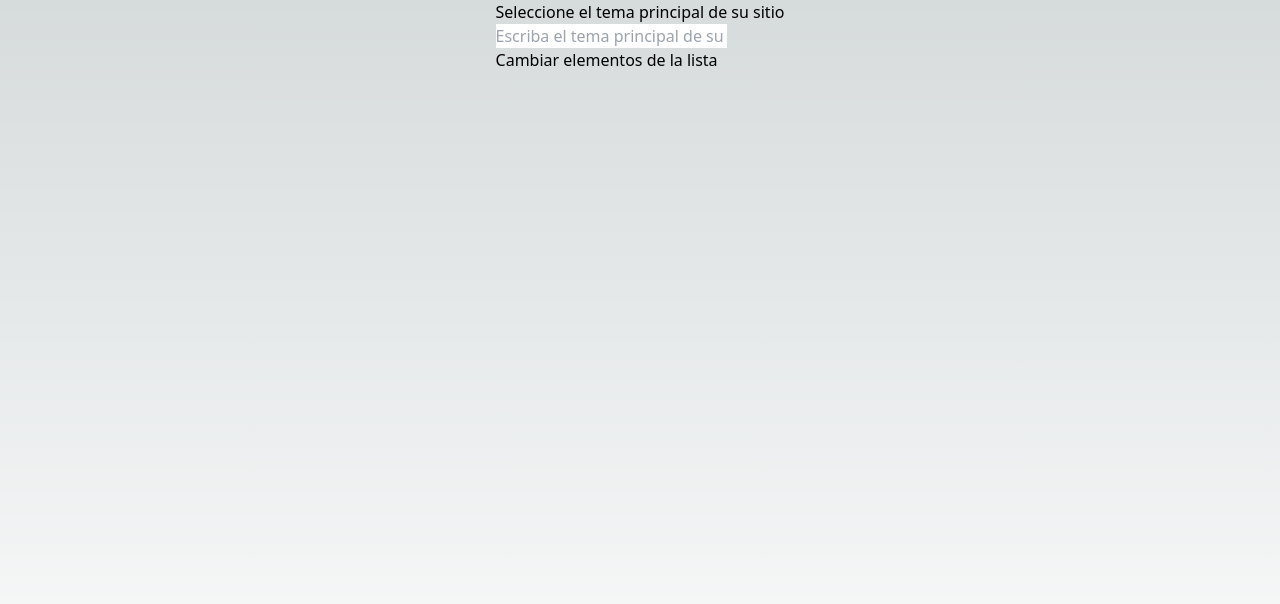
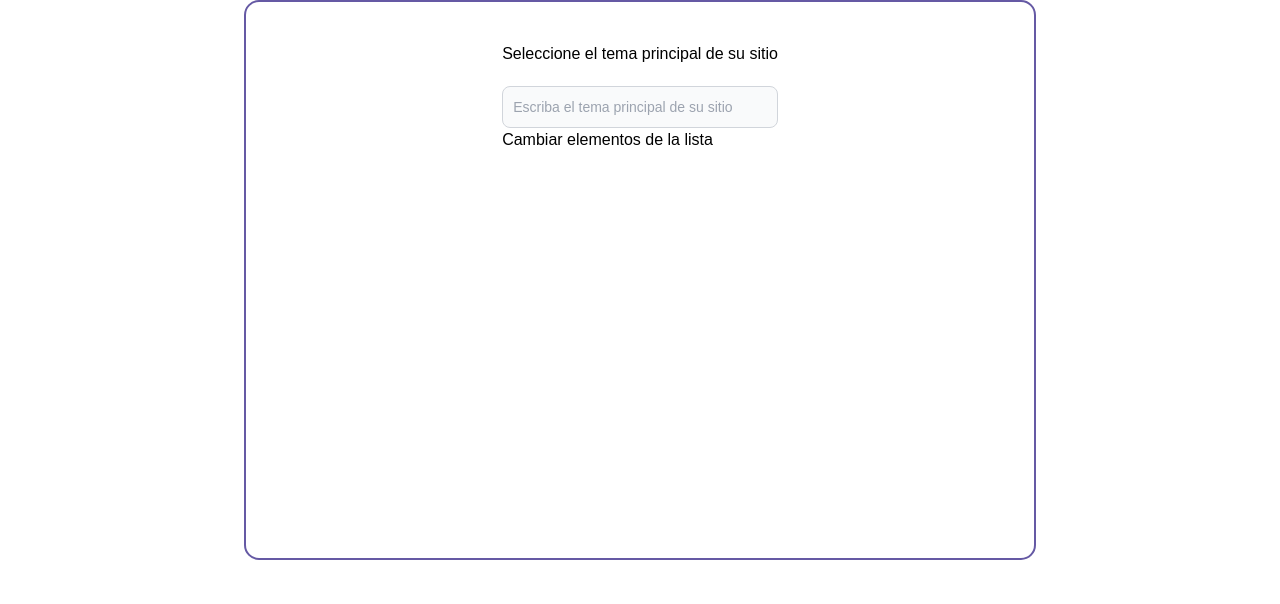
Before and after one commit to AllanCorderoLopez/SEO-Keyword-Generator-GPT-API, a Next.js app in the folder seo-generator/: page / in a window 1280 px wide. Shown: the top 604 px of the page. Built offline with nearby package versions, Linux system fonts and the light colour scheme.

Commit message:
update: css styles and tailwind config

```diff
--- a/seo-generator/src/styles/globals.css
+++ b/seo-generator/src/styles/globals.css
@@ -1,27 +1,22 @@
 @tailwind base;
 @tailwind components;
 @tailwind utilities;
+@import url("https://fonts.googleapis.com/css2?family=Manrope:wght@300;400;700&display=swap");
 
-:root {
-  --foreground-rgb: 0, 0, 0;
-  --background-start-rgb: 214, 219, 220;
-  --background-end-rgb: 255, 255, 255;
+* {
+  font-family: "Poppins", sans-serif;
+}
+*{
 }
 
-@media (prefers-color-scheme: dark) {
-  :root {
-    --foreground-rgb: 255, 255, 255;
-    --background-start-rgb: 0, 0, 0;
-    --background-end-rgb: 0, 0, 0;
-  }
+
+
+.app-container{
+
+    padding-left: 20%;
+    padding-right: 20%;
+    background-color:#ffffff;
+    border: 2px solid #6559a4;
+    border-radius: 15px;
+    height: 70vh;
 }
-
-body {
-  color: rgb(var(--foreground-rgb));
-  background: linear-gradient(
-      to bottom,
-      transparent,
-      rgb(var(--background-end-rgb))
-    )
-    rgb(var(--background-start-rgb));
-}
--- a/seo-generator/tailwind.config.js
+++ b/seo-generator/tailwind.config.js
@@ -2,8 +2,9 @@
 module.exports = {
   content: [
     './src/pages/**/*.{js,ts,jsx,tsx,mdx}',
-    './src/components/**/*.{js,ts,jsx,tsx,mdx}',
-    './src/app/**/*.{js,ts,jsx,tsx,mdx}',
+    './src/root/components/**/*.{js,ts,jsx,tsx,mdx}',
+    './src/root/app/**/*.{js,ts,jsx,tsx,mdx}',
+    './src/**/*.{js,ts,jsx,tsx,mdx}'
   ],
   theme: {
     extend: {
```
